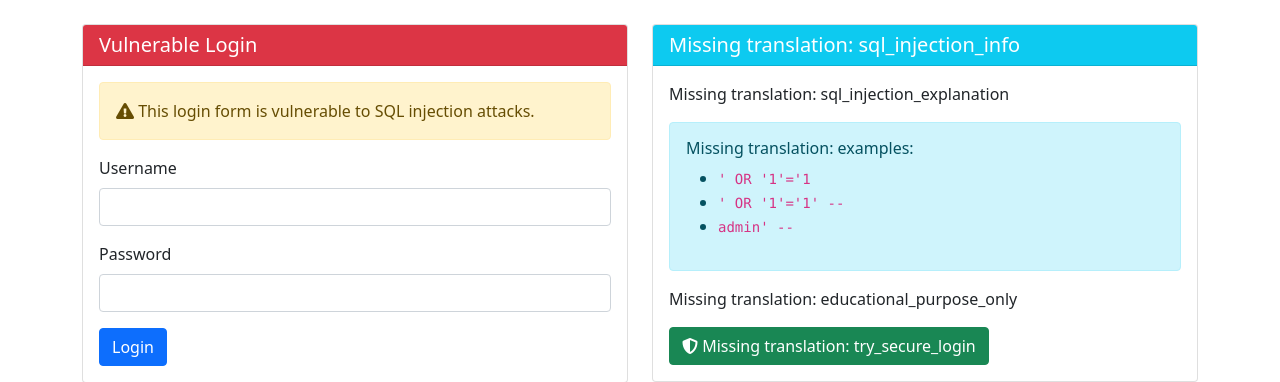
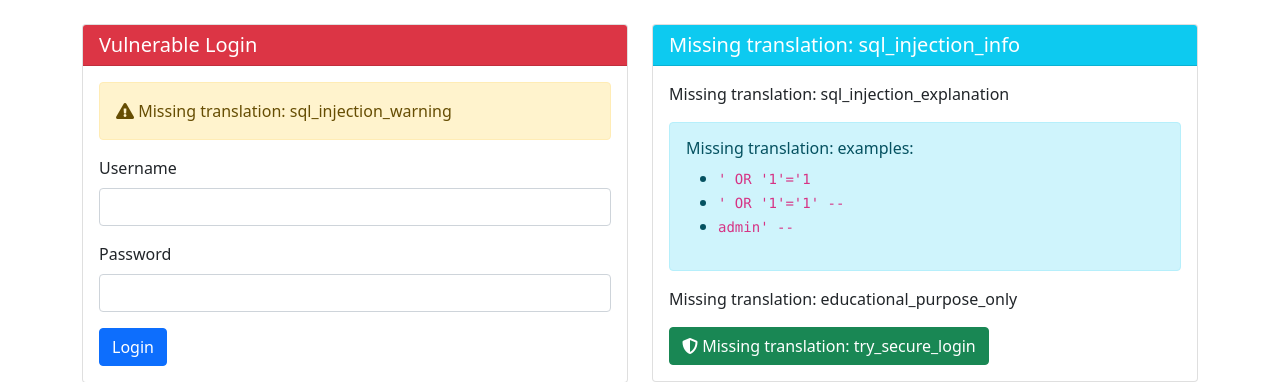
Before and after one commit to SebastianMeisel/SQL-Injection-Demo, a Flask app: page /login in a window 1280 px wide. Shown: the part 56-438 px from the top of the page. Run offline with Flask 2, Linux system fonts and the light colour scheme; some libraries are stand-ins or nearby versions.

Commit message:
Bugfix in login.html

```diff
--- a/app/templates/login.html
+++ b/app/templates/login.html
@@ -9,7 +9,7 @@
             </div>
             <div class="card-body">
                 <div class="alert alert-warning">
-                    <i class="fas fa-exclamation-triangle"></i> This login form is vulnerable to SQL injection attacks.
+                    <i class="fas fa-exclamation-triangle"></i> {{ g.get_text('sql_injection_warning') }}
                 </div>
 
                 <form method="post" action="{{ url_for('login_vulnerable') }}">
@@ -46,7 +46,7 @@
 
                 <p>{{ g.get_text('educational_purpose_only') }}</p>
 
-                <a href="{{ url_for('login_secure') }}" class="btn btn-success">
+                <a href="{{ url_for('login_safe') }}" class="btn btn-success">
                     <i class="fas fa-shield-alt"></i> {{ g.get_text('try_secure_login') }}
                 </a>
             </div>
```
